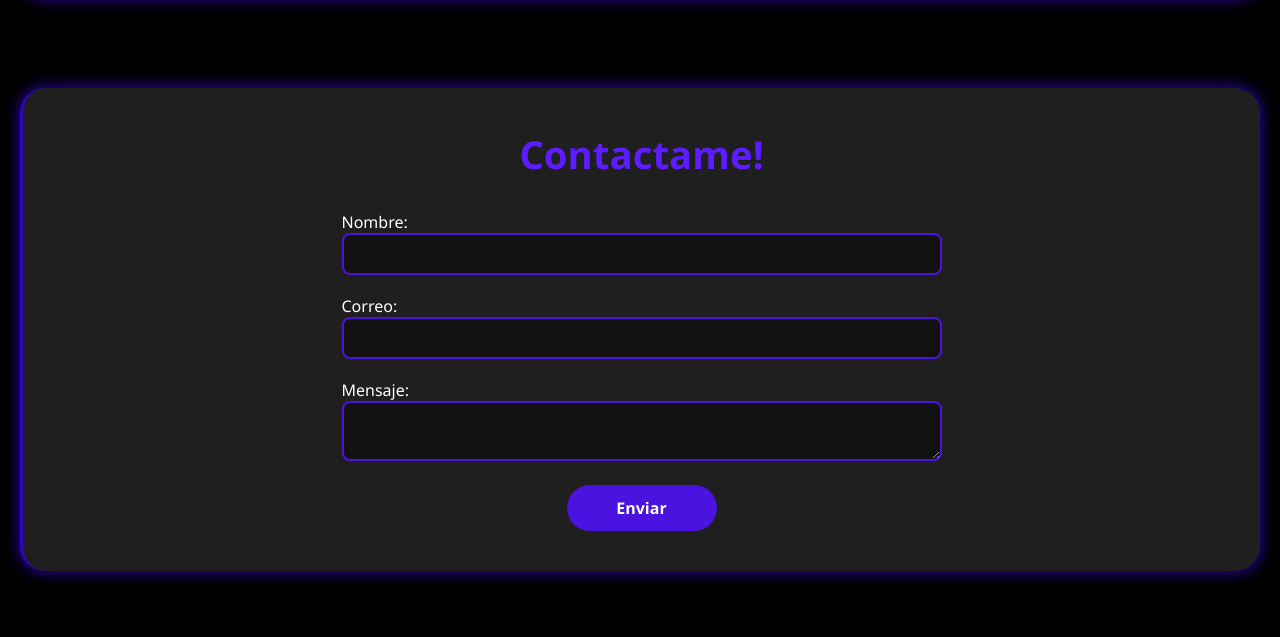
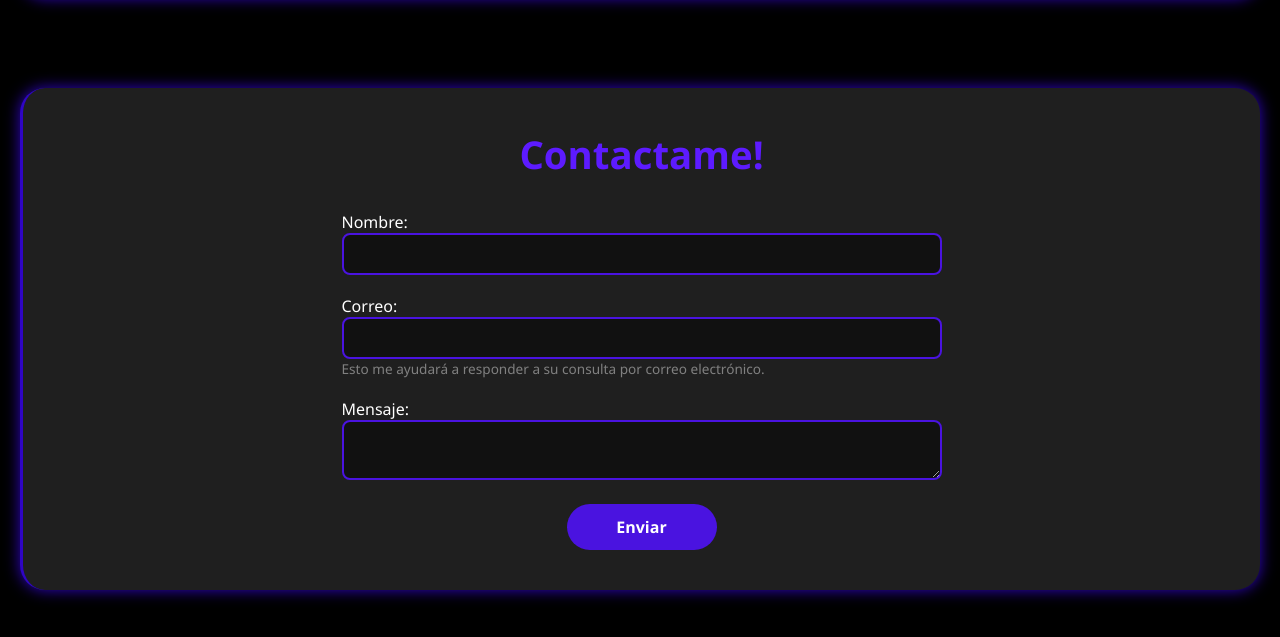
Before and after one commit to Zaracho16/Portafolio, a plain HTML site: page index.html in a window 1280 px wide. Shown: the part 3029-3666 px from the top of the page. Drawn offline with Linux system fonts and the light colour scheme; a web font is replaced by a local one.

Commit message:
Añadi un comentario de observacion abajo del campo de correo

```diff
--- a/index.html
+++ b/index.html
@@ -224,6 +224,7 @@
           <div class="input-correo">
             <label for="correo">Correo:</label>
             <input type="email" name="email" required class="estilo-borde-nombre-correo">
+            <small style="color: gray; font-size: 0.85rem; font-family: 'Segoe UI', Tahoma, Geneva, Verdana, sans-serif;">Esto me ayudará a responder a su consulta por correo electrónico.</small>
           </div>
 
           <div class="input-mensaje">
```
